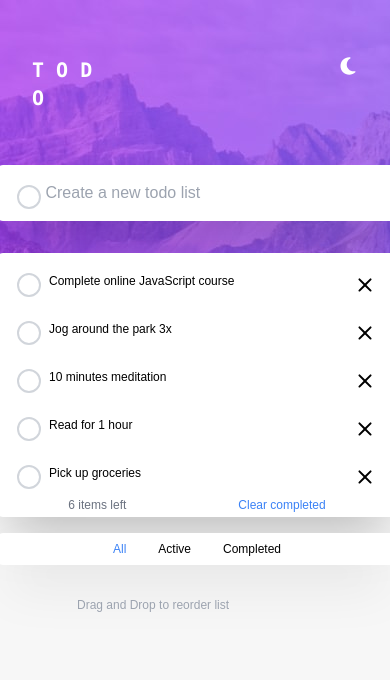
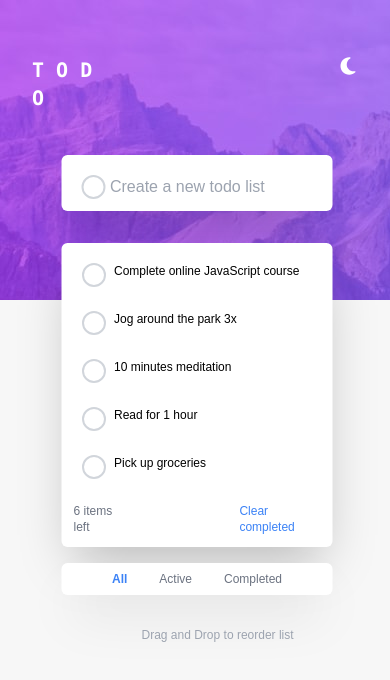
Before and after one commit to aalkaraii/ReactIntern, a React (Vite) app: page / in a window 390 px wide. Shown: the top 680 px of the page. Built offline with nearby package versions, Linux system fonts and the light colour scheme.

Commit message:
hover on cross,all active and completed status change

```diff
--- a/src/Components/BackgroundChange/BackgroundChange.jsx
+++ b/src/Components/BackgroundChange/BackgroundChange.jsx
@@ -29,9 +29,12 @@ export const ThemeProvider = ({ children }) => {
   const darkIcon = isDarkTheme ? <FaSun /> : <FaMoon />;
 
   const listColor = isDarkTheme
-    ? { backgroundColor: "#2a2d3e", color: "white", width: 400 }
-    : { backgroundColor: "white", color: "black", width: 400 };
+    ? { backgroundColor: "#2a2d3e", color: "white" }
+    : { backgroundColor: "white", color: "black" };
 
+  const taskColor = isDarkTheme
+    ? { backgroundColor: "#171e32" }
+    : { backgroundColor: "#e0e4f0" };
   return (
     <ThemeContext.Provider
       value={{
@@ -41,6 +44,7 @@ export const ThemeProvider = ({ children }) => {
         bgColor,
         darkIcon,
         listColor,
+        taskColor,
       }}
     >
       {children}
--- a/src/Components/HomePage/HomePage.jsx
+++ b/src/Components/HomePage/HomePage.jsx
@@ -4,17 +4,61 @@ import ClearRoundedIcon from "@mui/icons-material/ClearRounded";
 import RoundedCheckBox from "../RoundedCheckBox";
 
 const HomePage = () => {
-  const { bgColor, listColor } = useContext(ThemeContext);
+  const { bgColor, listColor, taskColor } = useContext(ThemeContext);
   const [check, setCheck] = useState();
 
+  const taskStatus = ["all", "active", "completed"];
+  const [status, setStatus] = useState("all");
   const [tasks, setTasks] = useState([
-    { id: 1, status: "active", text: "Complete online JavaScript course" },
-    { id: 2, status: "active", text: "Jog around the park 3x" },
-    { id: 3, status: "active", text: "10 minutes meditation" },
-    { id: 4, status: "active", text: "Read for 1 hour" },
-    { id: 5, status: "active", text: "Pick up groceries" },
-    { id: 6, status: "active", text: "Complete Todo App on Frontend Mentor" },
+    {
+      id: 1,
+      status: "active",
+      text: "Complete online JavaScript course",
+      isChecked: false,
+    },
+    {
+      id: 2,
+      status: "active",
+      text: "Jog around the park 3x",
+      isChecked: false,
+    },
+    {
+      id: 3,
+      status: "active",
+      text: "10 minutes meditation",
+      isChecked: false,
+    },
+    { id: 4, status: "active", text: "Read for 1 hour", isChecked: false },
+    { id: 5, status: "active", text: "Pick up groceries", isChecked: false },
+    {
+      id: 6,
+      status: "active",
+      text: "Complete Todo App on Frontend Mentor",
+      isChecked: false,
+    },
   ]);
+  const taskCounts = {
+    all: tasks.length,
+    active: tasks.filter((task) => task.status === "active").length,
+    completed: tasks.filter((task) => task.status === "completed").length,
+  };
+  const handelDelete = (id) => {
+    const deleteTask = tasks.filter((task) => task.id !== id);
+    setTasks(deleteTask);
+  };
+  const handleAllDelete = () => {
+    const deleteTask = tasks.filter((task) => !task.isChecked);
+    setTasks(deleteTask);
+  };
+
+  const filteredTasks = tasks.filter((task) => {
+    if (status === "all") return true;
+    if (status === "active") return !task.isChecked;
+    if (status === "completed") return task.isChecked;
+
+    return true;
+  });
+
   const handleCheckToggle = (id) => {
     setTasks((prevTasks) =>
       prevTasks.map((task) =>
@@ -22,6 +66,7 @@ const HomePage = () => {
       )
     );
   };
+
   console.log(tasks);
   const [newTask, setNewTask] = useState("");
 
@@ -38,19 +83,17 @@ const HomePage = () => {
     }
     if (!check) {
       console.log("add task", newTask);
-      let task = { id: tasks.length + 2, text: newTask, status: "active" };
-      setTasks((prev) => [...prev, task]);
-      setCheck(true);
+
+      if (newTask !== "") {
+        let task = { id: tasks.length + 2, text: newTask, status: "active" };
+        setTasks((prev) => [...prev, task]);
+        setCheck(true);
+      }
     }
   };
 
-  const handelDelete = (id) => {
-    const deleteTask = tasks.filter((task) => task.id !== id);
-    setTasks(deleteTask);
-  };
-
   return (
-    <form style={bgColor} className="relative h-[62vh] md:h-[62vh]">
+    <div style={bgColor} className="relative h-[62vh] md:h-[62vh]">
       <div
         // style={listColor}
         className="absolute top-[-7%] left-1/2 transform -translate-x-1/2 -translate-y-1/4 flex justify-center items-center flex-col pt-4 pb-4 z-10  "
@@ -68,7 +111,7 @@ const HomePage = () => {
             </div>
             <input
               style={{ ...listColor, outline: "none" }}
-              className="rounded-sm  "
+              className=" mt-1 h-4 "
               placeholder=" Create a new todo list "
               type="text"
               value={newTask}
@@ -80,27 +123,35 @@ const HomePage = () => {
           <div className="p-1 mt-8  rounded-md shadow-2xl " style={listColor}>
             <div className="max-h-60 overflow-y-auto p-1">
               <ul>
-                {tasks.map((task) => (
+                {filteredTasks.map((task) => (
                   <li
+                    onClick={() => {
+                      handleCheckToggle(task.id);
+                    }}
                     key={task.id}
-                    className="p-3 flex justify-between items-center text-xs md:text-base"
+                    className="p-3 flex justify-between items-center text-xs md:text-base  rounded-md group cursor-pointer"
                   >
                     <div className="flex gap-2">
-                      <div
+                      <RoundedCheckBox
                         isChecked={task.isChecked}
                         checkHanlder={() => handleCheckToggle(task.id)}
+                      />
+                      <div
+                        style={{
+                          textDecoration: task.isChecked
+                            ? "line-through"
+                            : "none",
+                          color: task.isChecked ? "grey" : "inherit",
+                        }}
                       >
-                        <RoundedCheckBox
-                        // style={{
-                        //   textDecoration: task.isChecked
-                        //     ? "line-through"
-                        //     : "none",
-                        // }}
-                        />
+                        {task.text}
                       </div>
-                      <div>{task.text}</div>
                     </div>
-                    <div onClick={() => handelDelete(task.id)}>
+
+                    <div
+                      className="hidden group-hover:block cursor-pointer text-black hover:text-red-600 transition-colors"
+                      onClick={() => handelDelete(task.id)}
+                    >
                       <ClearRoundedIcon />
                     </div>
                   </li>
@@ -109,14 +160,43 @@ const HomePage = () => {
             </div>
 
             <div className="flex flex-col justify-center items-center">
-              <div className="flex gap-28 md:gap-8 text-xs md:text-sm text-gray-500 cursor-pointer">
-                <p className="flex "> {tasks.length} items left</p>
+              <div className="flex gap-28 md:gap-8 text-xs md:text-sm text-gray-500 cursor-pointer p-2 pt-4">
+                <p className="flex "> {taskCounts[status]} items left</p>
                 <div className=" gap-2 md:mt-0 hidden md:flex ">
-                  <button className="text-blue-500">All</button>
-                  <button>Active</button>
-                  <button>Completed</button>
+                  <button
+                    onClick={() => setStatus("all")}
+                    className={` ${
+                      status === "all"
+                        ? "text-blue-500 font-bold"
+                        : "text-gray-500"
+                    }`}
+                  >
+                    All
+                  </button>
+                  <button
+                    onClick={() => setStatus("active")}
+                    className={` ${
+                      status === "active"
+                        ? "text-blue-500 font-bold"
+                        : "text-gray-500"
+                    }`}
+                  >
+                    Active
+                  </button>
+                  <button
+                    onClick={() => setStatus("completed")}
+                    className={` ${
+                      status === "completed"
+                        ? "text-blue-500 font-bold"
+                        : "text-gray-500"
+                    }`}
+                  >
+                    Completed
+                  </button>
                 </div>
-                <div className="text-blue-500">Clear completed</div>
+                <div className="text-blue-500" onClick={handleAllDelete}>
+                  Clear completed
+                </div>
               </div>
             </div>
           </div>
@@ -125,9 +205,34 @@ const HomePage = () => {
             style={listColor}
           >
             <div className=" flex gap-8 md:mt-0 p-2 text-xs md:text-base ">
-              <button className="text-blue-500">All</button>
-              <button>Active</button>
-              <button>Completed</button>
+              <button
+                onClick={() => setStatus("all")}
+                className={`${
+                  status === "all" ? "text-blue-500 font-bold" : "text-gray-500"
+                }`}
+              >
+                All
+              </button>
+              <button
+                onClick={() => setStatus("active")}
+                className={` ${
+                  status === "active"
+                    ? "text-blue-500 font-bold"
+                    : "text-gray-500"
+                }`}
+              >
+                Active
+              </button>
+              <button
+                onClick={() => setStatus("completed")}
+                className={` ${
+                  status === "completed"
+                    ? "text-blue-500 font-bold"
+                    : "text-gray-500"
+                }`}
+              >
+                Completed
+              </button>
             </div>
           </div>
           <div className="flex text-gray-400 ml-20 mt-8 text-xs md:text-base ">
@@ -135,7 +240,7 @@ const HomePage = () => {
           </div>
         </div>
       </div>
-    </form>
+    </div>
   );
 };
 
```
